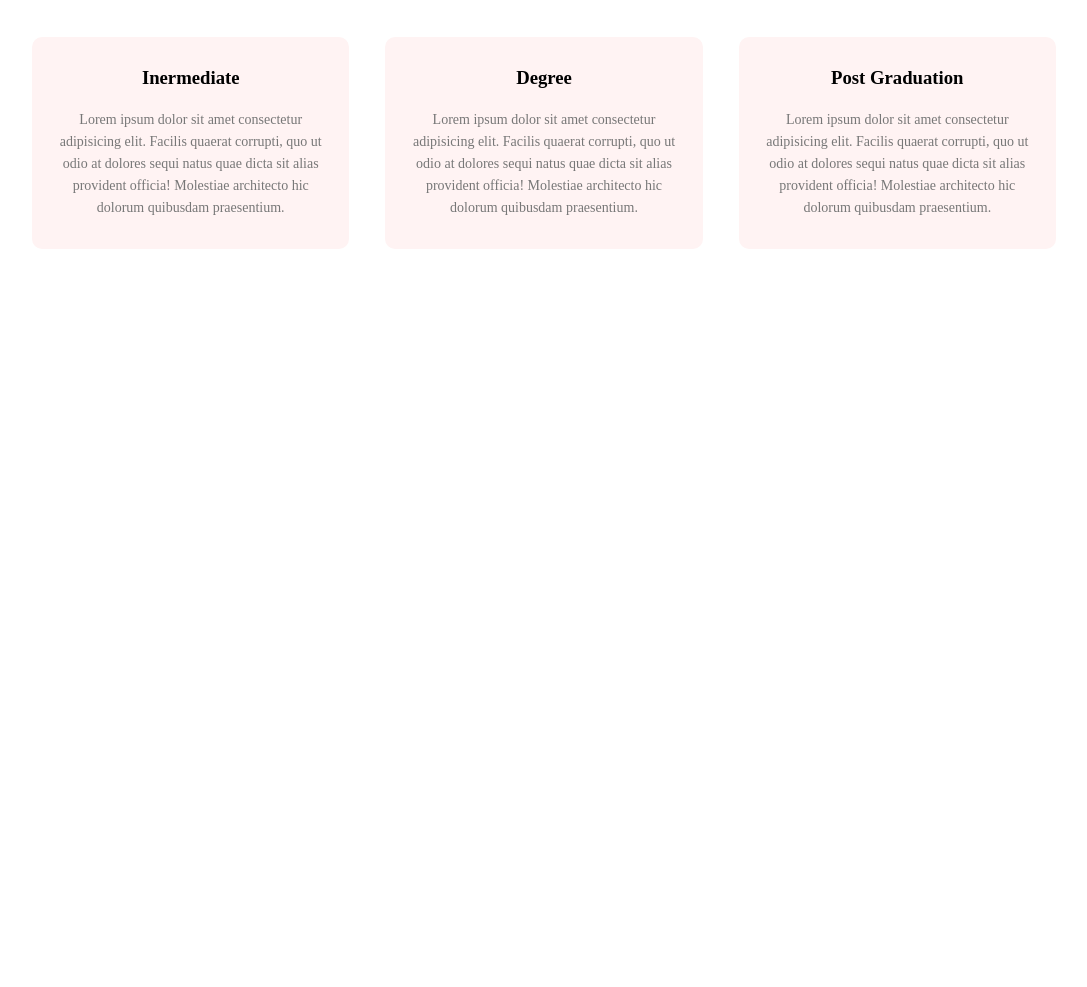
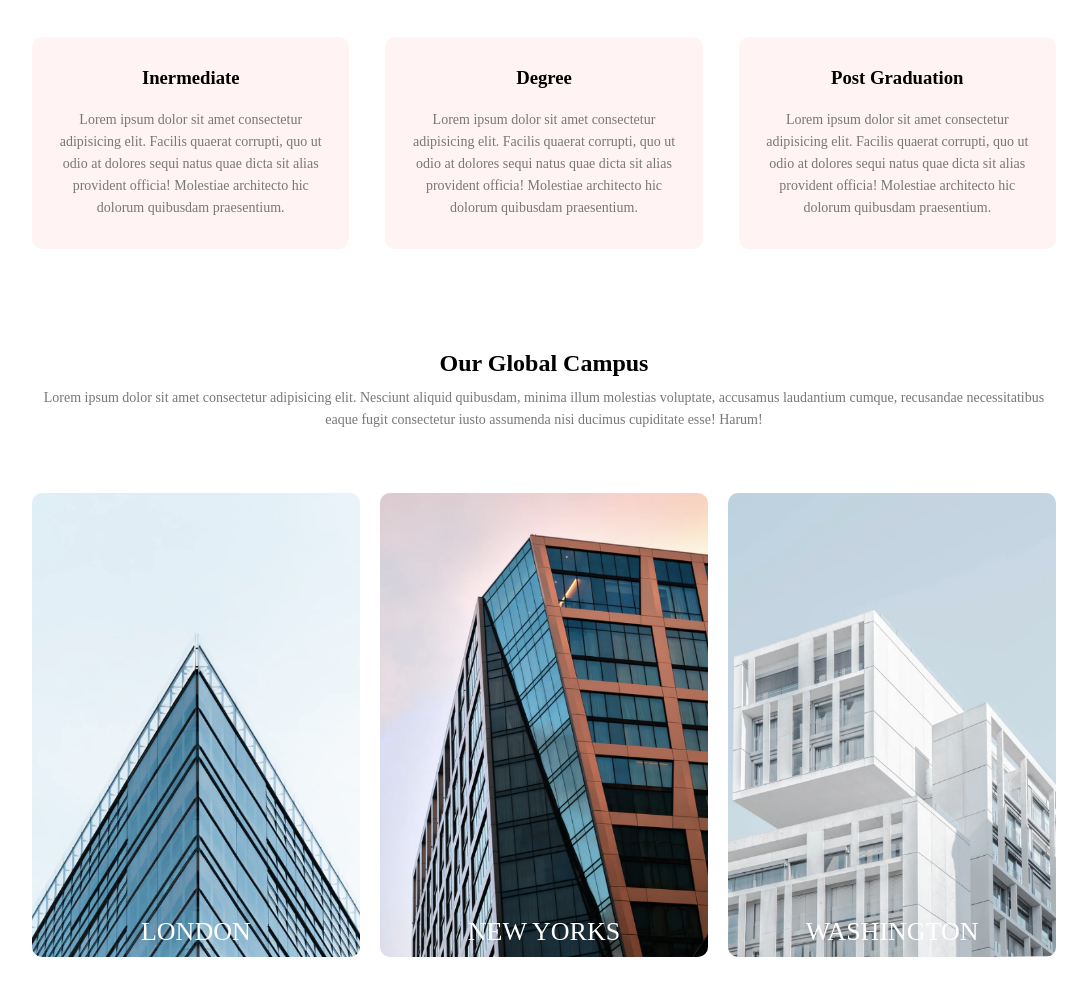
Before and after one commit to hamadhassan/EdTech-Landing-Page, a plain HTML site: page index.htm in a window 1280 px wide. Shown: the part 1005-1992 px from the top of the page, without its empty margins (96-1183 px from the left). Before the commit the page ends 1305 px from the top, so only its background shows below. Drawn offline with Linux system fonts and the light colour scheme.

Commit message:
Campus section

```diff
--- a/css/styles.css
+++ b/css/styles.css
@@ -159,3 +159,48 @@ h3{
         flex-direction: column;
     }
 }
+/*--Campus--*/
+.campus{
+    width: 80%;
+    margin: auto;
+    text-align: center;
+    padding-top: 50px;
+}
+.campus-col{
+    flex-basis: 32%;
+    border-radius: 10px;
+    margin-bottom: 30px;
+    position: relative;
+    overflow: hidden;
+}
+.campus-col img{
+    width: 100%;
+    display: block;
+}
+.layer{
+    background: transparent;
+    height: 100%;
+    width: 100%;
+    position: absolute;
+    top: 0;
+    left: 0;
+    transition: 0.5s;
+}
+.layer:hover{
+    background: rgba(226,0,0,0.7);
+}
+.layer h3{
+    width: 100%;
+    font-weight: 500;
+    color: #fff;
+    font-size: 26px;
+    bottom: 0;
+    left: 50%;
+    transform: translateX(-50%);
+    position: absolute;
+    transition: 0.5s;
+}
+.layer:hover h3{
+    bottom: 49%;
+    opacity: 1;
+}
--- a/index.htm
+++ b/index.htm
@@ -50,6 +50,31 @@
             </div>
         </div>
     </section>
+    <!--Campus-->
+    <section class="campus">
+        <h1>Our Global Campus</h1>
+        <p>Lorem ipsum dolor sit amet consectetur adipisicing elit. Nesciunt aliquid quibusdam, minima illum molestias voluptate, accusamus laudantium cumque, recusandae necessitatibus eaque fugit consectetur iusto assumenda nisi ducimus cupiditate esse! Harum!</p>
+        <div class="row">
+            <div class="campus-col">
+                <img src="/images/london.png" alt="">
+                <div class="layer">
+                    <h3>LONDON</h3>
+                </div>
+            </div>
+            <div class="campus-col">
+                <img src="/images/newyork.png" alt="">
+                <div class="layer">
+                    <h3>NEW YORKS</h3>
+                </div>
+            </div>
+            <div class="campus-col">
+                <img src="/images/washington.png" alt="">
+                <div class="layer">
+                    <h3>WASHINGTON</h3>
+                </div>
+            </div>
+        </div>
+    </section>
 <!--Javscript for Toggle Menu-->
     <script>
         var navLinks=document.getElementById("navLinks")
```
